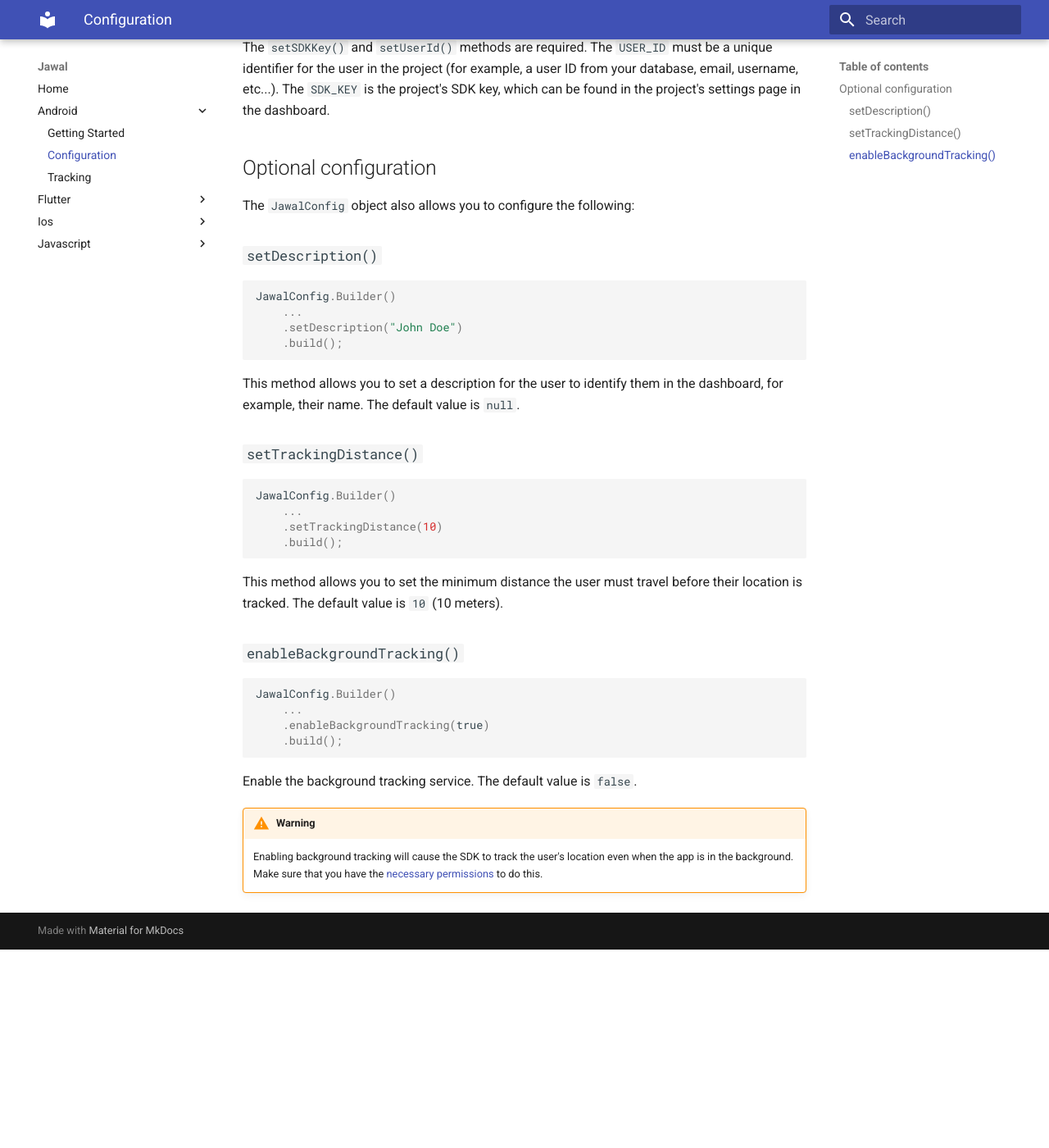
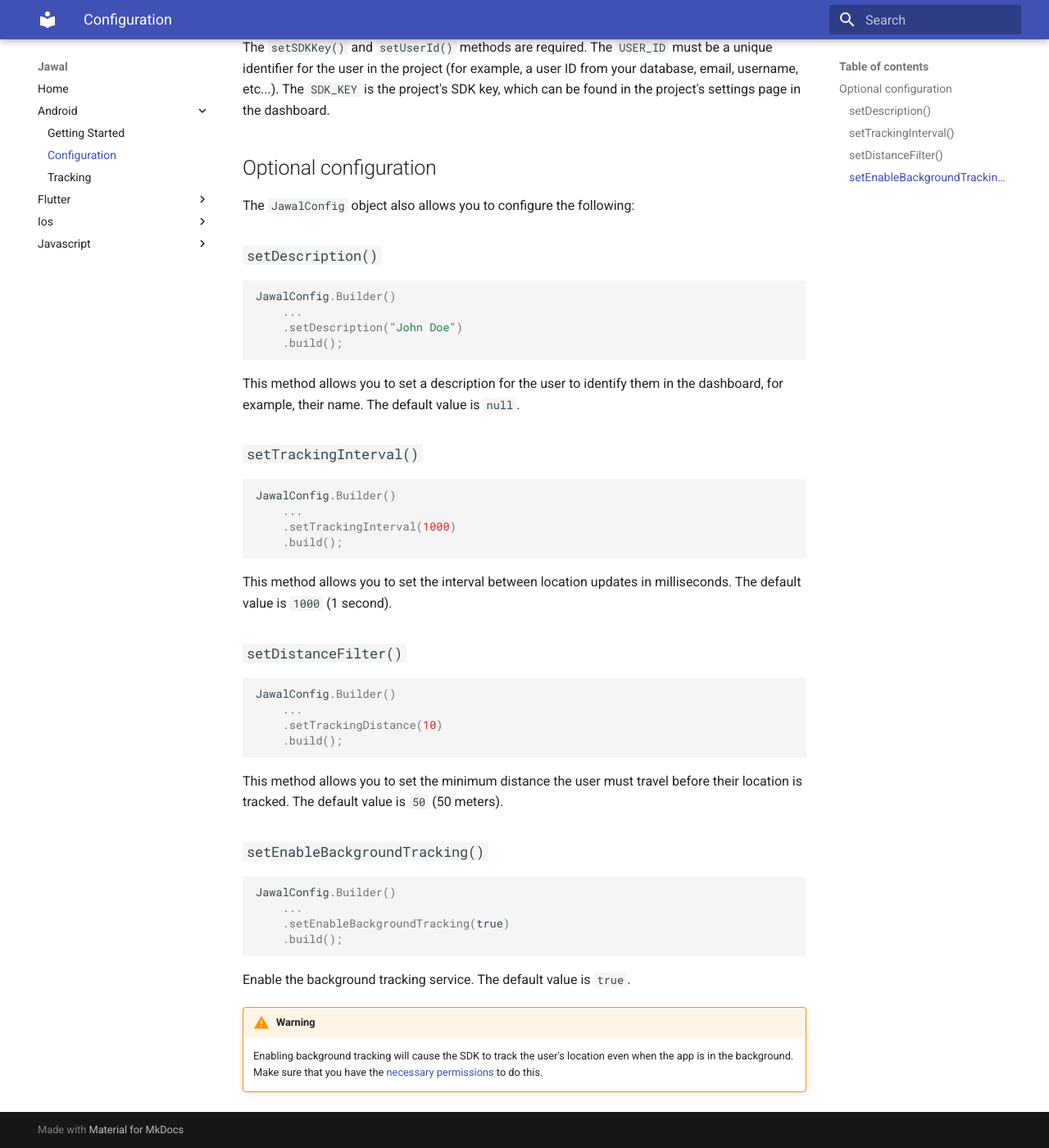
Before and after one commit to jawalapp/jawal-docs, an MkDocs documentation site: the page built from docs/android/02-configuration.md, in a window 1280 px wide and 1400 px high, scrolled down 315 px. Shown: the whole window at 82% size. Built offline with MkDocs 1.6.1 and Material for MkDocs 9.7.7, drawn with Linux system fonts in a browser that asks for light colours; the version menu is left out; before the commit the page ends 1473 px from its top, so only the background shows below that.

Commit message:
update docs with distance/interval options

````diff
--- a/docs/android/02-configuration.md
+++ b/docs/android/02-configuration.md
@@ -26,7 +26,19 @@
 
 This method allows you to set a description for the user to identify them in the dashboard, for example, their name. The default value is `null`.
 
-### `setTrackingDistance()`
+### `setTrackingInterval()`
+
+```java
+JawalConfig.Builder()
+    ...
+    .setTrackingInterval(1000)
+    .build();
+```
+
+This method allows you to set the interval between location updates in milliseconds. The default value is `1000` (1 second).
+
+
+### `setDistanceFilter()`
 
 ```java
 JawalConfig.Builder()
@@ -35,18 +47,18 @@
     .build();
 ```
 
-This method allows you to set the minimum distance the user must travel before their location is tracked. The default value is `10` (10 meters).
+This method allows you to set the minimum distance the user must travel before their location is tracked. The default value is `50` (50 meters).
 
-### `enableBackgroundTracking()`
+### `setEnableBackgroundTracking()`
 
 ```java
 JawalConfig.Builder()
     ...
-    .enableBackgroundTracking(true)
+    .setEnableBackgroundTracking(true)
     .build();
 ```
 
-Enable the background tracking service. The default value is `false`.
+Enable the background tracking service. The default value is `true`.
 
 !!! warning
     Enabling background tracking will cause the SDK to track the user's location even when the app is in the background. Make sure that you have the [necessary permissions](https://developer.android.com/training/location/background) to do this.
````
Also changed, not shown: docs/android/01-getting-started.md (+1 -1 lines), docs/android/03-tracking.md (+3 -0 lines), docs/flutter/01-getting-started.md (+3 -1 lines), docs/flutter/02-configuration.md (+5 -1 lines), docs/ios/02-configuration.md (+2 -2 lines).
